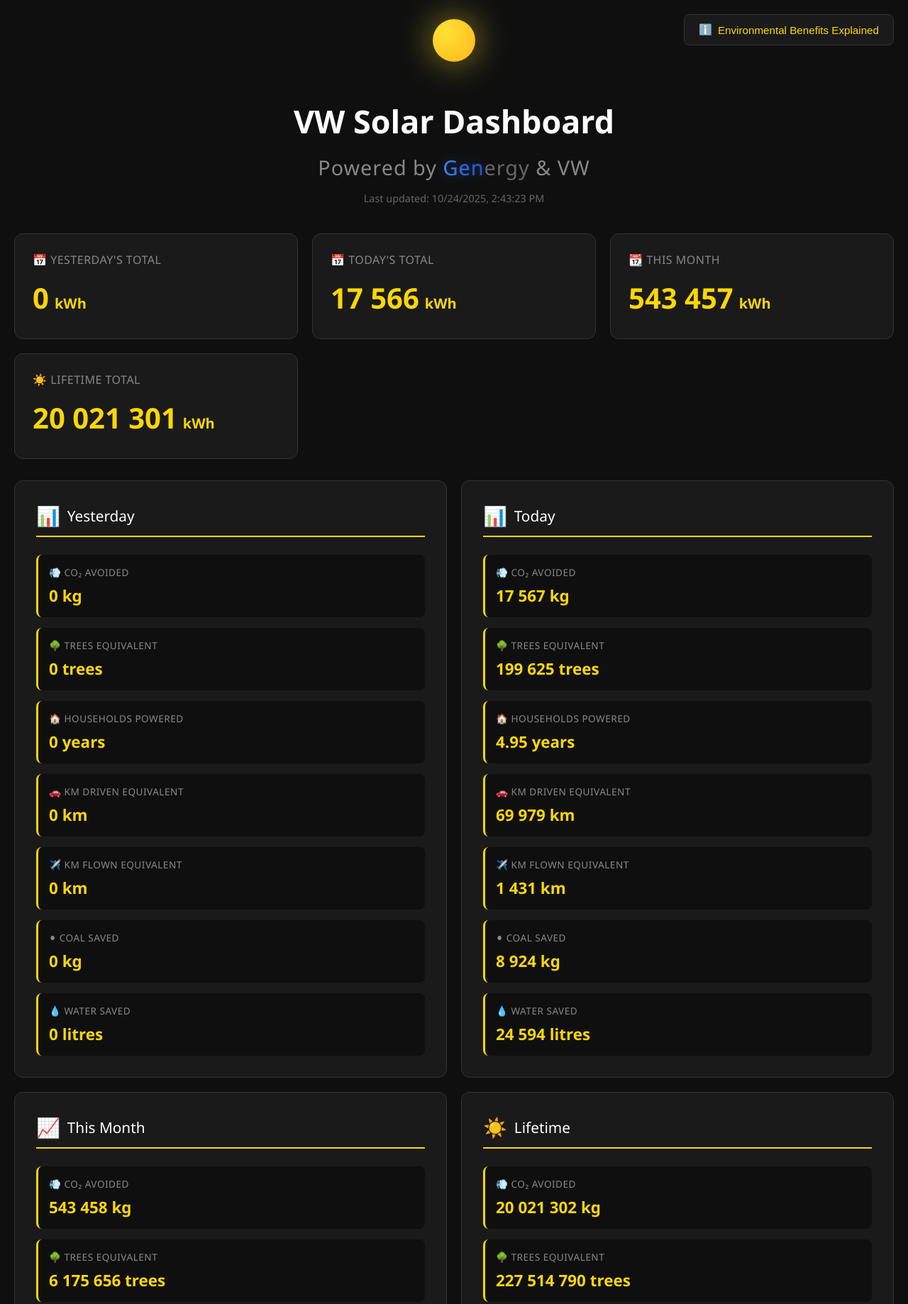
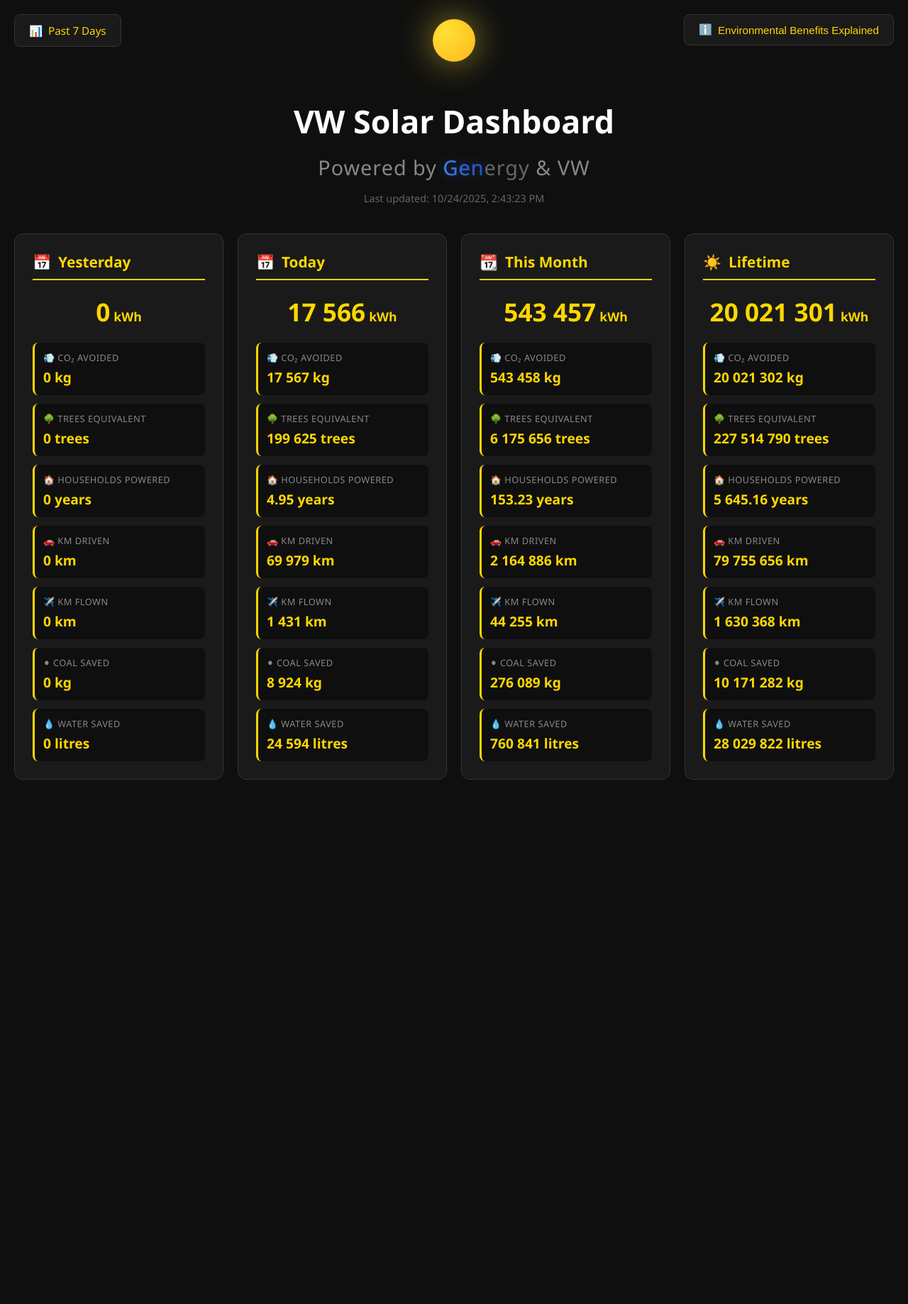
Before and after one commit to GenergyDashboard/VW-Solar-Overview, a plain HTML site: page index.html in a window 1280 px wide. Shown: the top 1838 px of the page at 71% size. After the commit the page ends 1149 px from the top, so only its background shows below. Drawn offline with Linux system fonts and the light colour scheme.

Commit message:
Update index.html

```diff
--- a/index.html
+++ b/index.html
@@ -51,12 +51,8 @@
         }
 
         @keyframes float {
-            0%, 100% {
-                transform: translateY(0px);
-            }
-            50% {
-                transform: translateY(-15px);
-            }
+            0%, 100% { transform: translateY(0px); }
+            50% { transform: translateY(-15px); }
         }
 
         .header h1 {
@@ -106,15 +102,9 @@
         }
 
         @keyframes blueSweep {
-            0%, 100% {
-                width: 0%;
-            }
-            50% {
-                width: 100%;
-            }
-            65% {
-                width: 100%;
-            }
+            0%, 100% { width: 0%; }
+            50% { width: 100%; }
+            65% { width: 100%; }
         }
 
         .last-updated {
@@ -144,6 +134,59 @@
             background: #222;
             border-color: #FFD700;
             transform: translateY(-2px);
+        }
+
+        .past-7-days-selector {
+            position: absolute;
+            top: 20px;
+            left: 20px;
+            background: #1a1a1a;
+            border: 1px solid #333;
+            border-radius: 8px;
+            padding: 12px 20px;
+            color: #FFD700;
+            cursor: pointer;
+            font-size: 0.95em;
+            transition: all 0.3s ease;
+            display: flex;
+            align-items: center;
+            gap: 8px;
+        }
+
+        .past-7-days-selector:hover {
+            background: #222;
+            border-color: #FFD700;
+            transform: translateY(-2px);
+        }
+
+        .days-dropdown {
+            position: absolute;
+            top: calc(100% + 10px);
+            left: 0;
+            background: #1a1a1a;
+            border: 1px solid #333;
+            border-radius: 8px;
+            padding: 10px 0;
+            display: none;
+            min-width: 200px;
+            box-shadow: 0 4px 12px rgba(0, 0, 0, 0.5);
+            z-index: 1000;
+        }
+
+        .days-dropdown.show {
+            display: block;
+            animation: slideDown 0.3s ease;
+        }
+
+        .day-item {
+            padding: 12px 20px;
+            cursor: pointer;
+            transition: background 0.2s ease;
+            color: #fff;
+        }
+
+        .day-item:hover {
+            background: #222;
         }
 
         .info-panel {
@@ -220,85 +263,45 @@
             border: 1px solid #2a2a2a;
         }
 
-        .grid {
+        .main-grid {
             display: grid;
-            grid-template-columns: repeat(auto-fit, minmax(300px, 1fr));
+            grid-template-columns: repeat(4, 1fr);
             gap: 20px;
             margin-bottom: 30px;
         }
 
-        .card {
+        @media (max-width: 1200px) {
+            .main-grid {
+                grid-template-columns: repeat(2, 1fr);
+            }
+        }
+
+        @media (max-width: 768px) {
+            .main-grid {
+                grid-template-columns: 1fr;
+            }
+        }
+
+        .period-card {
             background: #1a1a1a;
             border-radius: 12px;
             padding: 25px;
             border: 1px solid #333;
             transition: all 0.3s ease;
-            backdrop-filter: blur(10px);
         }
 
-        .card:hover {
+        .period-card:hover {
             background: #222;
             border-color: #555;
             transform: translateY(-5px);
             box-shadow: 0 10px 30px rgba(255, 165, 0, 0.1);
         }
 
-        .card-title {
-            font-size: 1em;
-            color: #888;
-            margin-bottom: 15px;
-            font-weight: 500;
-            text-transform: uppercase;
-            letter-spacing: 0.5px;
-        }
-
-        .card-value {
-            font-size: 2.5em;
-            font-weight: 700;
+        .period-title {
+            font-size: 1.3em;
             color: #FFD700;
-            margin-bottom: 5px;
-        }
-
-        .card-value .value-number {
-            display: inline;
-        }
-
-        .card-value .value-unit {
-            font-size: 0.5em;
-            margin-left: 8px;
-            color: #FFD700;
-        }
-
-        .env-sections {
-            display: grid;
-            grid-template-columns: repeat(3, 1fr);
-            gap: 20px;
             margin-bottom: 20px;
-        }
-
-        @media (max-width: 1400px) {
-            .env-sections {
-                grid-template-columns: repeat(2, 1fr);
-            }
-        }
-
-        @media (max-width: 768px) {
-            .env-sections {
-                grid-template-columns: 1fr;
-            }
-        }
-
-        .section {
-            background: #1a1a1a;
-            border-radius: 12px;
-            padding: 30px;
-            border: 1px solid #333;
-        }
-
-        .section-title {
-            font-size: 1.3em;
-            margin-bottom: 25px;
-            color: #fff;
+            font-weight: 600;
             border-bottom: 2px solid #FFD700;
             padding-bottom: 10px;
             display: flex;
@@ -306,24 +309,33 @@
             gap: 10px;
         }
 
-        .section-icon {
-            font-size: 1.3em;
+        .total-kwh {
+            font-size: 2.2em;
+            font-weight: 700;
+            color: #FFD700;
+            margin-bottom: 20px;
+            text-align: center;
         }
 
-        .env-grid {
+        .total-kwh .unit {
+            font-size: 0.5em;
+            margin-left: 5px;
+        }
+
+        .env-list {
             display: flex;
             flex-direction: column;
-            gap: 15px;
+            gap: 12px;
         }
 
         .env-item {
-            padding: 15px;
+            padding: 12px;
             background: #0f0f0f;
             border-radius: 8px;
             border-left: 3px solid #FFD700;
+            transition: all 0.3s ease;
+            cursor: help;
             position: relative;
-            cursor: help;
-            transition: all 0.3s ease;
         }
 
         .env-item:hover {
@@ -332,15 +344,15 @@
         }
 
         .env-item-label {
-            font-size: 0.85em;
+            font-size: 0.8em;
             color: #888;
-            margin-bottom: 8px;
+            margin-bottom: 5px;
             text-transform: uppercase;
             letter-spacing: 0.5px;
         }
 
         .env-item-value {
-            font-size: 1.4em;
+            font-size: 1.2em;
             font-weight: 700;
             color: #FFD700;
         }
@@ -380,21 +392,6 @@
             transform: translateX(-50%) scale(1);
         }
 
-        .progress-bar {
-            position: absolute;
-            bottom: 0;
-            left: 0;
-            height: 2px;
-            background: linear-gradient(90deg, #FFD700, #FFA500);
-            width: 0%;
-            transition: width 3s linear;
-            border-radius: 0 0 0 8px;
-        }
-
-        .env-item:hover .progress-bar {
-            width: 100%;
-        }
-
         .loading {
             text-align: center;
             padding: 50px;
@@ -413,9 +410,9 @@
         }
 
         @media (max-width: 768px) {
-            .info-toggle {
+            .info-toggle, .past-7-days-selector {
                 position: static;
-                margin: 0 auto 20px;
+                margin: 0 auto 10px;
                 width: fit-content;
             }
 
@@ -426,26 +423,24 @@
             .header p {
                 font-size: 1.3em;
             }
-
-            .animated-sun {
-                width: 60px;
-                height: 60px;
-            }
-
-            .sun-circle {
-                width: 60px;
-                height: 60px;
-            }
-
-            .tooltip {
-                width: 220px;
-                font-size: 0.8em;
-            }
         }
     </style>
 </head>
 <body>
     <div class="container">
+        <div class="past-7-days-selector" onclick="toggleDaysDropdown()">
+            <span>📊</span>
+            <span>Past 7 Days</span>
+            <div class="days-dropdown" id="daysDropdown">
+                <div class="day-item" onclick="selectDay(event, -2)">2 days ago</div>
+                <div class="day-item" onclick="selectDay(event, -3)">3 days ago</div>
+                <div class="day-item" onclick="selectDay(event, -4)">4 days ago</div>
+                <div class="day-item" onclick="selectDay(event, -5)">5 days ago</div>
+                <div class="day-item" onclick="selectDay(event, -6)">6 days ago</div>
+                <div class="day-item" onclick="selectDay(event, -7)">7 days ago</div>
+            </div>
+        </div>
+
         <button class="info-toggle" onclick="toggleInfo()">
             <span>ℹ️</span>
             <span id="toggleText">Environmental Benefits Explained</span>
@@ -501,85 +496,55 @@
                     <div class="formula">Water Saved = Energy (kWh) × 1.4 litres per kWh</div>
                 </div>
             </div>
-
-            <div class="info-section">
-                <h3>📊 Why These Metrics Matter</h3>
-                <div class="calculation-item">
-                    <strong>Real Environmental Impact</strong>
-                    <p>Every kilowatt-hour of solar energy we generate directly reduces our dependence on fossil fuels and helps combat climate change. These calculations translate abstract energy numbers into tangible environmental benefits that everyone can understand.</p>
-                </div>
-                <div class="calculation-item">
-                    <strong>Data Transparency</strong>
-                    <p>All calculations use internationally recognized conversion factors and are updated in real-time based on actual solar production data from our monitoring system.</p>
-                </div>
-            </div>
         </div>
 
         <div id="loading" class="loading">Loading solar data...</div>
         <div id="error" class="error" style="display: none;"></div>
 
         <div id="content" style="display: none;">
-            <div class="grid">
-                <div class="card">
-                    <div class="card-title">📅 Yesterday's Total</div>
-                    <div class="card-value">
-                        <span class="value-number" id="yesterdayTotal">0</span><span class="value-unit">kWh</span>
+            <div class="main-grid">
+                <div class="period-card">
+                    <div class="period-title">
+                        <span>📅</span>
+                        <span>Yesterday</span>
                     </div>
+                    <div class="total-kwh">
+                        <span id="yesterdayTotal">0</span><span class="unit">kWh</span>
+                    </div>
+                    <div class="env-list" id="yesterdayEnv"></div>
                 </div>
 
-                <div class="card">
-                    <div class="card-title">📅 Today's Total</div>
-                    <div class="card-value">
-                        <span class="value-number" id="dailyTotal">0</span><span class="value-unit">kWh</span>
+                <div class="period-card">
+                    <div class="period-title">
+                        <span>📅</span>
+                        <span>Today</span>
                     </div>
+                    <div class="total-kwh">
+                        <span id="dailyTotal">0</span><span class="unit">kWh</span>
+                    </div>
+                    <div class="env-list" id="dailyEnv"></div>
                 </div>
 
-                <div class="card">
-                    <div class="card-title">📆 This Month</div>
-                    <div class="card-value">
-                        <span class="value-number" id="monthlyTotal">0</span><span class="value-unit">kWh</span>
+                <div class="period-card">
+                    <div class="period-title">
+                        <span>📆</span>
+                        <span>This Month</span>
                     </div>
+                    <div class="total-kwh">
+                        <span id="monthlyTotal">0</span><span class="unit">kWh</span>
+                    </div>
+                    <div class="env-list" id="monthlyEnv"></div>
                 </div>
 
-                <div class="card">
-                    <div class="card-title">☀️ Lifetime Total</div>
-                    <div class="card-value">
-                        <span class="value-number" id="lifetimeTotal">0</span><span class="value-unit">kWh</span>
-                    </div>
-                </div>
-            </div>
-
-            <div class="env-sections">
-                <div class="section">
-                    <div class="section-title">
-                        <span class="section-icon">📊</span>
-                        <span>Yesterday</span>
-                    </div>
-                    <div class="env-grid" id="yesterdayEnv"></div>
-                </div>
-
-                <div class="section">
-                    <div class="section-title">
-                        <span class="section-icon">📊</span>
-                        <span>Today</span>
-                    </div>
-                    <div class="env-grid" id="dailyEnv"></div>
-                </div>
-
-                <div class="section">
-                    <div class="section-title">
-                        <span class="section-icon">📈</span>
-                        <span>This Month</span>
-                    </div>
-                    <div class="env-grid" id="monthlyEnv"></div>
-                </div>
-
-                <div class="section">
-                    <div class="section-title">
-                        <span class="section-icon">☀️</span>
+                <div class="period-card">
+                    <div class="period-title">
+                        <span>☀️</span>
                         <span>Lifetime</span>
                     </div>
-                    <div class="env-grid" id="lifetimeEnv"></div>
+                    <div class="total-kwh">
+                        <span id="lifetimeTotal">0</span><span class="unit">kWh</span>
+                    </div>
+                    <div class="env-list" id="lifetimeEnv"></div>
                 </div>
             </div>
         </div>
@@ -600,6 +565,32 @@
                 text.textContent = 'Hide Explanation';
             }
         }
+
+        function toggleDaysDropdown() {
+            const dropdown = document.getElementById('daysDropdown');
+            dropdown.classList.toggle('show');
+        }
+
+        function selectDay(event, daysAgo) {
+            event.stopPropagation();
+            if (!fullData || !fullData.past_7_days) return;
+
+            const dayIndex = fullData.past_7_days.length + daysAgo;
+            if (dayIndex >= 0 && dayIndex < fullData.past_7_days.length) {
+                const dayData = fullData.past_7_days[dayIndex];
+                alert(`${dayData.date}\nTotal: ${formatNumber(dayData.total_kwh)} kWh\nCO₂ Avoided: ${formatNumber(dayData.environmental.co2_avoided_kg)} kg`);
+            }
+
+            toggleDaysDropdown();
+        }
+
+        document.addEventListener('click', function(event) {
+            const dropdown = document.getElementById('daysDropdown');
+            const selector = document.querySelector('.past-7-days-selector');
+            if (!selector.contains(event.target)) {
+                dropdown.classList.remove('show');
+            }
+        });
 
         const tooltipDescriptions = {
             'co2': 'Amount of CO₂ emissions prevented by using solar power instead of conventional electricity from the grid.',
@@ -642,7 +633,6 @@
                 <div class="env-item" data-tooltip="${tooltipText}">
                     <div class="env-item-label">${label}</div>
                     <div class="env-item-value">${formatNumber(value)} ${unit}</div>
-                    <div class="progress-bar"></div>
                     ${tooltipText ? `<div class="tooltip">${tooltipText}</div>` : ''}
                 </div>
             `;
@@ -654,8 +644,8 @@
                 ${createEnvItem('💨 CO₂ Avoided', data.co2_avoided_kg, 'kg')}
                 ${createEnvItem('🌳 Trees Equivalent', data.trees_planted_lower, 'trees')}
                 ${createEnvItem('🏠 Households Powered', data.households_powered, 'years')}
-                ${createEnvItem('🚗 km Driven Equivalent', data.km_driven_equivalent, 'km')}
-                ${createEnvItem('✈️ km Flown Equivalent', data.km_flown_equivalent, 'km')}
+                ${createEnvItem('🚗 km Driven', data.km_driven_equivalent, 'km')}
+                ${createEnvItem('✈️ km Flown', data.km_flown_equivalent, 'km')}
                 ${createEnvItem('⚫ Coal Saved', data.coal_saved_kg, 'kg')}
                 ${createEnvItem('💧 Water Saved', data.water_saved_litres, 'litres')}
             `;
@@ -686,13 +676,11 @@
                 const data = await response.json();
                 fullData = data;
 
-                // Update main totals
                 document.getElementById('yesterdayTotal').textContent = formatTotalNumber(data.yesterday_total_kwh || 0);
                 document.getElementById('dailyTotal').textContent = formatTotalNumber(data.daily_total_kwh);
                 document.getElementById('monthlyTotal').textContent = formatTotalNumber(data.monthly_total_kwh);
                 document.getElementById('lifetimeTotal').textContent = formatTotalNumber(data.lifetime_total_kwh);
 
-                // Display environmental data
                 if (data.yesterday_environmental) {
                     displayEnvironmentalData(data.yesterday_environmental, 'yesterdayEnv');
                 }
```
